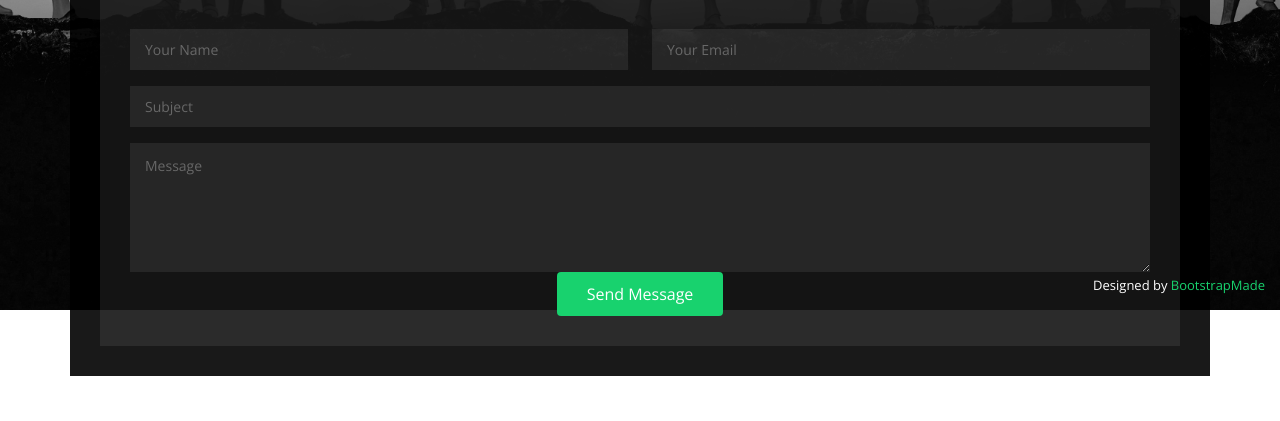
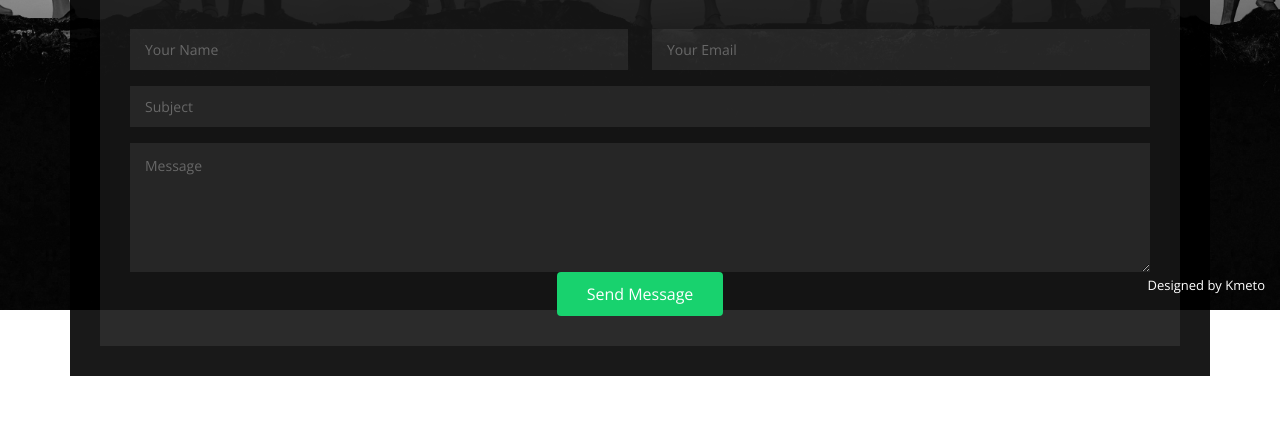
Before and after one commit to blaz-k/personal-website, a Flask app: page /contact in a window 1280 px wide. Shown: the part 490-911 px from the top of the page. Run offline with Flask 2, Linux system fonts and the light colour scheme; some libraries are stand-ins or nearby versions.

Commit message:
no message

```diff
--- a/templates/contact.html
+++ b/templates/contact.html
@@ -79,6 +79,6 @@
     <!-- You can delete the links only if you purchased the pro version. -->
     <!-- Licensing information: https://bootstrapmade.com/license/ -->
     <!-- Purchase the pro version with working PHP/AJAX contact form: https://bootstrapmade.com/personal-free-resume-bootstrap-template/ -->
-    Designed by <a href="https://bootstrapmade.com/">BootstrapMade</a>
+    Designed by <a>Kmeto</a>
   </div>
 {% endblock content %}
```
